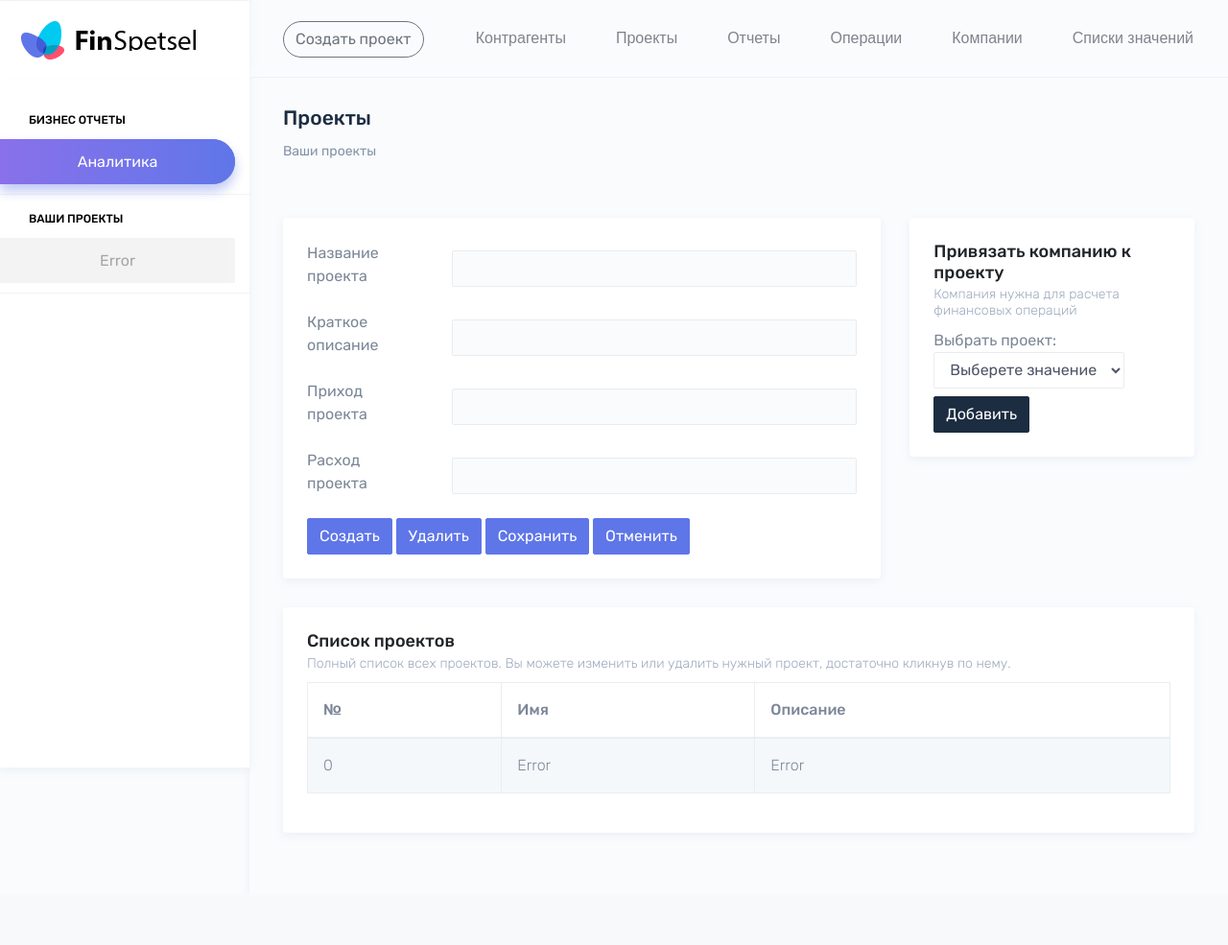
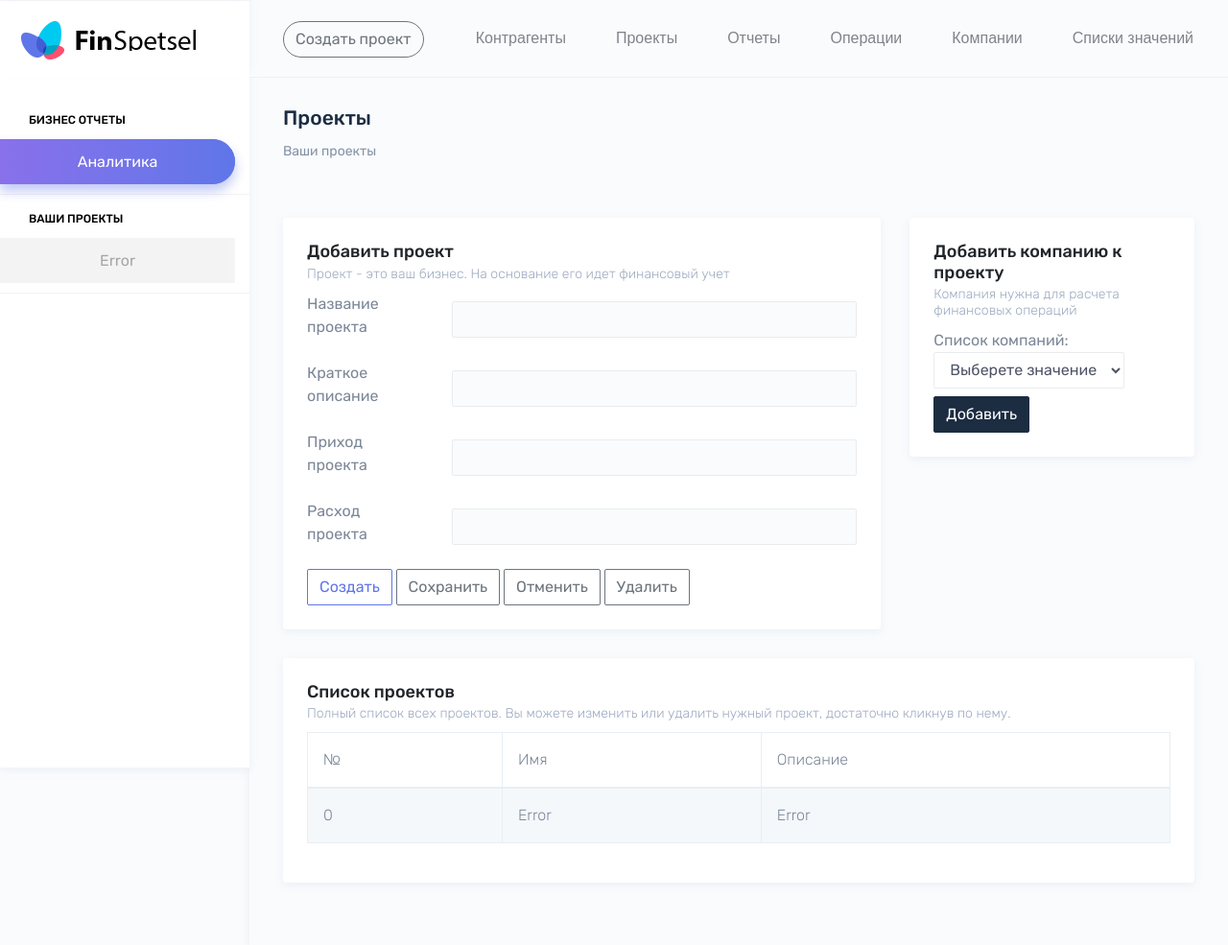
Before and after one commit to MkTverHub/FinsProject, a Spring app: template basicFins/src/main/resources/templates/Fins_Projects.html in a window 1280 px wide. Shown: the whole page at 96% size. Before the commit the page ends 827 px from the top, so only its background shows below. Run offline with Thymeleaf, Linux system fonts and the light colour scheme; the template is opened without the code that fills it, so the values that code supplies are empty; some of the project's set-up classes (security, data sources, template engines, error pages and the like) are left out, and stand-ins take their place.

Commit message:
Update likimiks

```diff
--- a/basicFins/src/main/resources/templates/Fins_Projects.html
+++ b/basicFins/src/main/resources/templates/Fins_Projects.html
@@ -203,7 +203,8 @@
 
                         <div class="card"> <!-- модуль c формой -->
                             <div class="card-body">
-
+                                <h4 class="card-title">Добавить проект</h4>
+                                <h6 class="card-subtitle">Проект - это ваш бизнес. На основание его идет финансовый учет</h6>
                                 <!-- Форма с полями -->
                                 <form method="post">
                                     <div class="form-body">
@@ -275,10 +276,10 @@
                                     </div>
 
                                 </form>
-                                <button onclick="createFinsProject();" class="btn btn-info">Создать</button>
-                                <button onclick="deleteFinsProject();" class="btn btn-info">Удалить</button>
-                                <button onclick="saveFinsProject();" class="btn btn-info">Сохранить</button>
-                                <button onclick="resetFinsProject();" class="btn btn-info">Отменить</button>
+                                <button onclick="createFinsProject();" class="btn waves-effect waves-light btn-outline-primary">Создать</button>
+                                <button onclick="saveFinsProject();" class="btn waves-effect waves-light btn-outline-secondary">Сохранить</button>
+                                <button onclick="resetFinsProject();" class="btn waves-effect waves-light btn-outline-secondary">Отменить</button>
+                                <button onclick="deleteFinsProject();" class="btn waves-effect waves-light btn-outline-secondary">Удалить</button>
                             </div>
                         </div> <!-- модуль c формой .end -->
 
@@ -291,11 +292,11 @@
                         </div>-->
                         <div class="card">
                             <div class="card-body">
-                                <h4 class="card-title">Привязать компанию к проекту</h4>
+                                <h4 class="card-title">Добавить компанию к проекту</h4>
                                 <h6 class="card-subtitle">Компания нужна для расчета финансовых операций</h6>
-                                <label>Выбрать проект:
+                                <label>Список компаний:
                                     <select name="s" id="company_picklist_id" class="form-control">
-                                        <option value="0">Выберете значение</option>
+                                        <option value="0">Выберете</option>
                                     </select>
                                 </label>
                                 <button onclick="LinkCompanyToProject()" id="com_pickl_btton_id" class="btn btn-dark">Добавить</button>
@@ -317,7 +318,7 @@
                         <h4 class="card-title">Список проектов</h4>
                         <h6 class="card-subtitle">Полный список всех проектов. Вы можете изменить или удалить нужный проект, достаточно кликнув по нему.</h6>
                         <div class="table-responsive">
-                            <table id="finsproject_table_list" class="table table-striped table-bordered no-wrap table-hover tabel-modif">
+                            <table id="finsproject_table_list" class="table table-striped table-bordered no-wrap table-hover table-modif">
                                 <thead> <!-- Заголовок таблицы -->
                                 <tr>
                                     <th>№</th>
```
